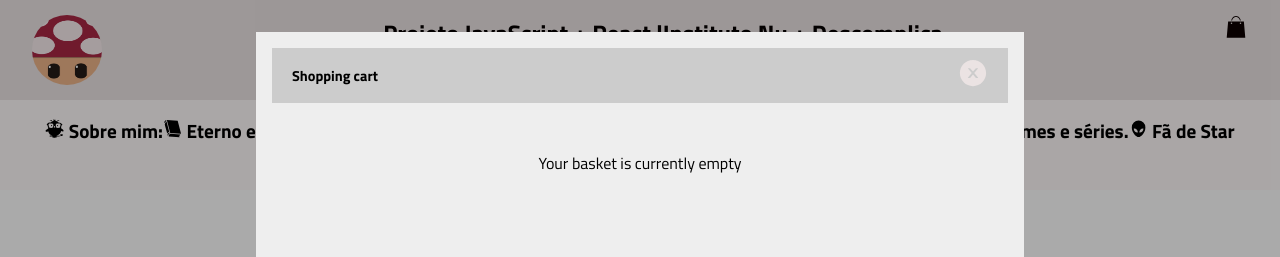
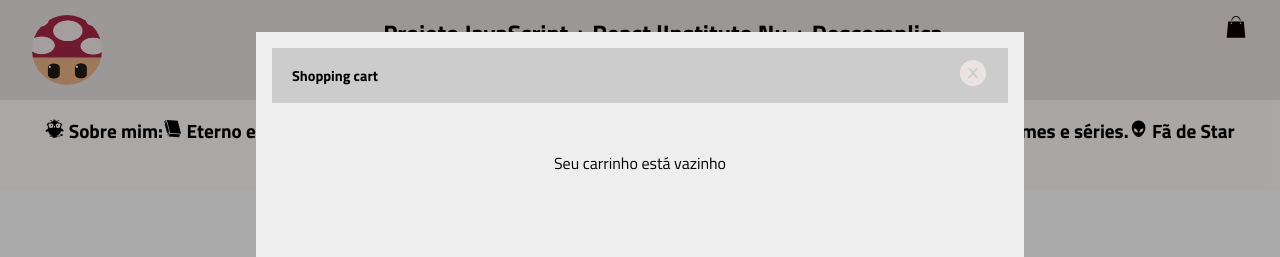
Before and after one commit to Aelso/Mini-Projeto-JavaScript-React, a React (Create React App) app in the folder my-app/: page / in a window 1280 px wide. Both pictures are taken after a click on the button 1235 px from the left and 50 px from the top of the page. Shown: the top 257 px of the page. Built offline with nearby package versions, Linux system fonts and the light colour scheme.

Commit message:
Update ShoppingCart.js

```diff
--- a/my-app/src/components/ShoppingCart.js
+++ b/my-app/src/components/ShoppingCart.js
@@ -32,8 +32,7 @@ function ShoppingCart({
                 <div className="cart-products">
                     {products.length === 0 && (
                         <span className="empty-text">
-                            Your basket is
-                            currently empty
+                            Seu carrinho está vazinho
                         </span>
                     )}
                     {products.map((product) => (
@@ -64,7 +63,7 @@ function ShoppingCart({
                                 onChange={(
                                     event
                                 ) => {
-                                    onQuantityChange(
+                                    changeQuantity(
                                         product.id,
                                         event
                                             .target
@@ -99,7 +98,7 @@ function ShoppingCart({
                             <button
                                 className="btn remove-btn"
                                 onClick={() =>
-                                    onProductRemove(
+                                    removeProduct(
                                         product
                                     )
                                 }>
@@ -111,7 +110,7 @@ function ShoppingCart({
                     ))}
                     {products.length > 0 && (
                         <button className="btn checkout-btn">
-                            Proceed to checkout
+                            Seguindo para o checkout
                         </button>
                     )}
                 </div>
```
